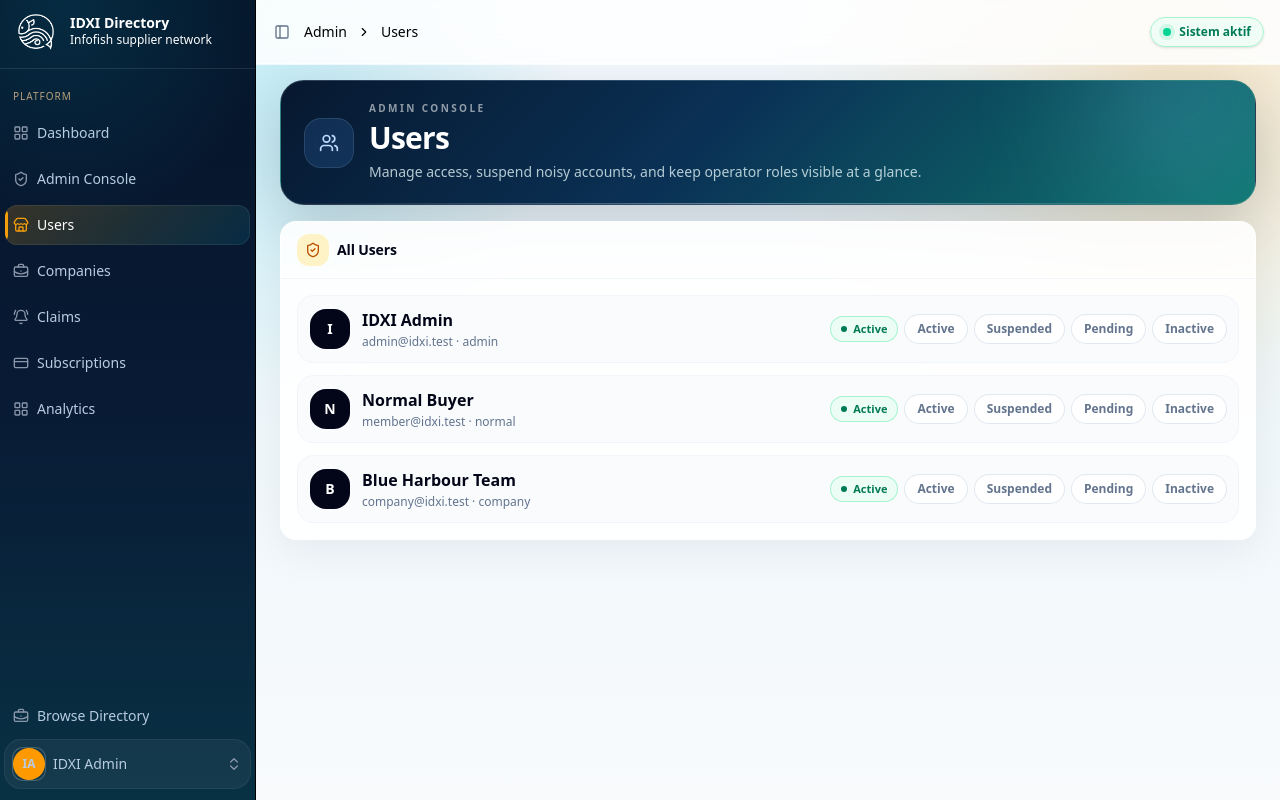
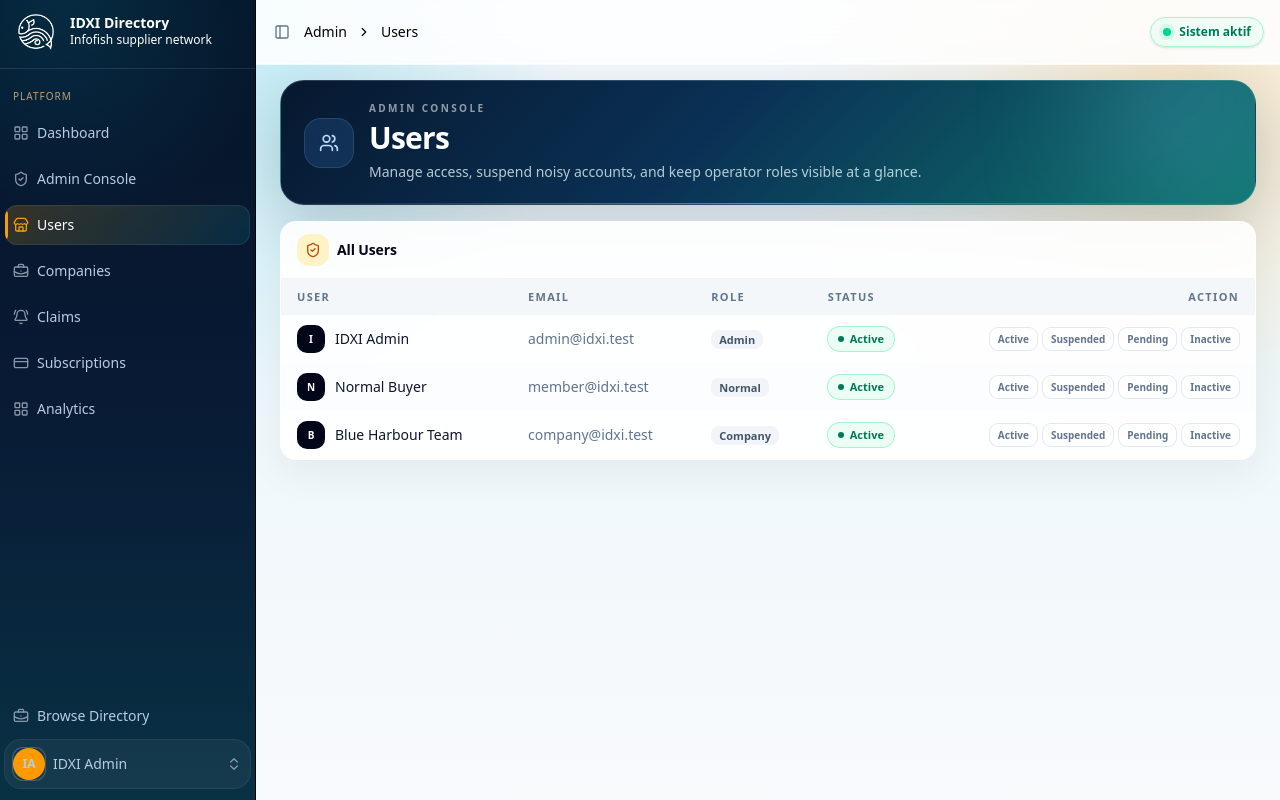
Before and after one commit to shukrisenawi/lr_directory, a Laravel app: page /admin/users in a window 1280 px wide. Run offline with Laravel 12, Linux system fonts and the light colour scheme; the visitor is signed in with stand-in values (Sample User, id 1); data comes from the database, SQL or seed files in the repository; style sheets or scripts are compiled from the project's sources; some libraries are stand-ins or nearby versions.

Commit message:
Tukar users page ke table compact

```diff
--- a/resources/js/pages/admin/users.tsx
+++ b/resources/js/pages/admin/users.tsx
@@ -1,4 +1,5 @@
 import { AdminHero, AdminPage, AdminPanel, StatusPill } from '@/components/admin/admin-design';
+import { Table, TableBody, TableCell, TableHead, TableHeader, TableRow } from '@/components/ui/table';
 import AppLayout from '@/layouts/app-layout';
 import { type BreadcrumbItem, type User } from '@/types';
 import { Head, router } from '@inertiajs/react';
@@ -28,38 +29,55 @@ export default function AdminUsers({ users }: AdminUsersProps) {
                 />
 
                 <AdminPanel title="All Users" icon={ShieldCheck}>
-                    <div className="grid gap-3 p-4">
+                    <Table>
+                        <TableHeader>
+                            <TableRow>
+                                <TableHead>User</TableHead>
+                                <TableHead>Email</TableHead>
+                                <TableHead>Role</TableHead>
+                                <TableHead>Status</TableHead>
+                                <TableHead className="text-right">Action</TableHead>
+                            </TableRow>
+                        </TableHeader>
+                        <TableBody>
                             {users.data.map((user) => (
-                            <div
-                                key={user.id}
-                                className="flex flex-wrap items-center justify-between gap-3 rounded-2xl border border-slate-100 bg-slate-50/75 p-3 transition hover:border-cyan-100 hover:bg-cyan-50/35"
-                            >
-                                <div className="flex items-center gap-3">
-                                    <div className="flex size-10 items-center justify-center rounded-2xl bg-slate-950 text-sm font-bold text-white">
+                                <TableRow key={user.id}>
+                                    <TableCell>
+                                        <div className="flex items-center gap-2.5">
+                                            <div className="flex size-7 items-center justify-center rounded-lg bg-slate-950 text-[10px] font-bold text-white">
                                                 {user.name.charAt(0)}
                                             </div>
-                                    <div>
-                                        <div className="font-semibold text-slate-950">{user.name}</div>
-                                        <div className="mt-0.5 text-xs text-slate-500">
-                                            {user.email} &middot; {user.role}
+                                            <span className="font-medium text-slate-900">{user.name}</span>
                                         </div>
-                                    </div>
-                                </div>
-                                <div className="flex flex-wrap items-center gap-2">
+                                    </TableCell>
+                                    <TableCell className="text-slate-500">{user.email}</TableCell>
+                                    <TableCell>
+                                        <span className="rounded-md bg-slate-100 px-2 py-0.5 text-[11px] font-semibold capitalize text-slate-600">
+                                            {user.role}
+                                        </span>
+                                    </TableCell>
+                                    <TableCell>
                                         <StatusPill status={user.status} />
+                                    </TableCell>
+                                    <TableCell className="text-right">
+                                        <div className="flex justify-end gap-1.5">
                                             {statuses.map((status) => (
                                                 <button
                                                     key={status}
-                                            onClick={() => router.patch(route('admin.users.update', user.id), { status }, { preserveScroll: true })}
-                                            className="rounded-full bg-white px-3 py-1.5 text-xs font-semibold text-slate-500 capitalize ring-1 ring-slate-200 transition hover:bg-cyan-50 hover:text-cyan-700 hover:ring-cyan-200"
+                                                    onClick={() =>
+                                                        router.patch(route('admin.users.update', user.id), { status }, { preserveScroll: true })
+                                                    }
+                                                    className="cursor-pointer rounded-md bg-white px-2 py-1 text-[10px] font-semibold capitalize text-slate-500 ring-1 ring-slate-200 transition hover:bg-cyan-50 hover:text-cyan-700 hover:ring-cyan-200"
                                                 >
                                                     {status}
                                                 </button>
                                             ))}
                                         </div>
-                            </div>
+                                    </TableCell>
+                                </TableRow>
                             ))}
-                    </div>
+                        </TableBody>
+                    </Table>
                 </AdminPanel>
             </AdminPage>
         </AppLayout>
```
Lines whose indentation alone changed are shown as unchanged.
